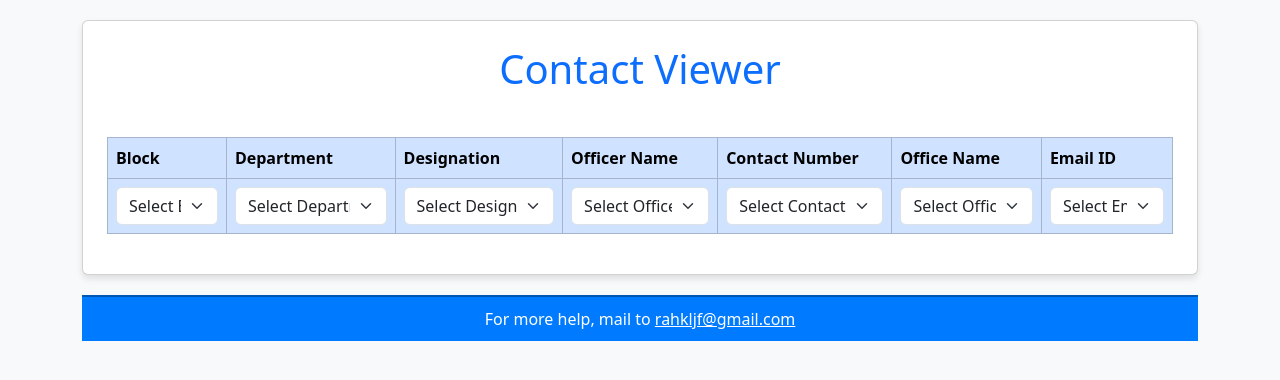
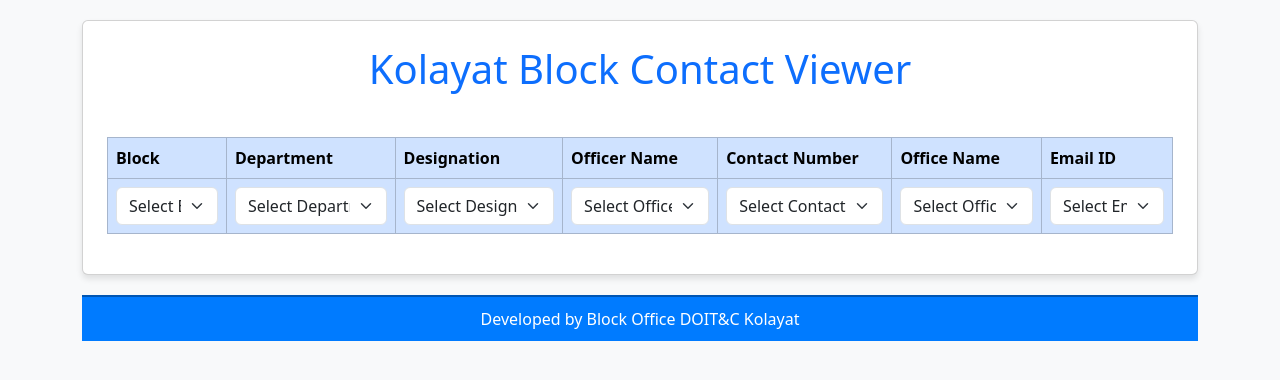
Before and after one commit to rikirahul/contact-viewer, a plain HTML site: page index.html in a window 1280 px wide. Drawn offline with nearby package versions, Linux system fonts and the light colour scheme; no server answers.

Commit message:
index.html

```diff
--- a/index.html
+++ b/index.html
@@ -35,7 +35,7 @@
 <body>
     <div class="container">
         <div class="card p-4">
-            <h1 class="mb-4 text-center text-primary">Contact Viewer</h1>
+            <h1 class="mb-4 text-center text-primary">Kolayat Block Contact Viewer</h1>
             <table class="table table-bordered table-striped">
                 <thead class="table-primary">
                     <tr>
@@ -89,7 +89,7 @@
             </table>
         </div>
         <footer>
-            For more help, mail to <a href="mailto:rahkljf@gmail.com">rahkljf@gmail.com</a>
+            Developed by Block Office DOIT&C Kolayat
         </footer>
     </div>
 
```
